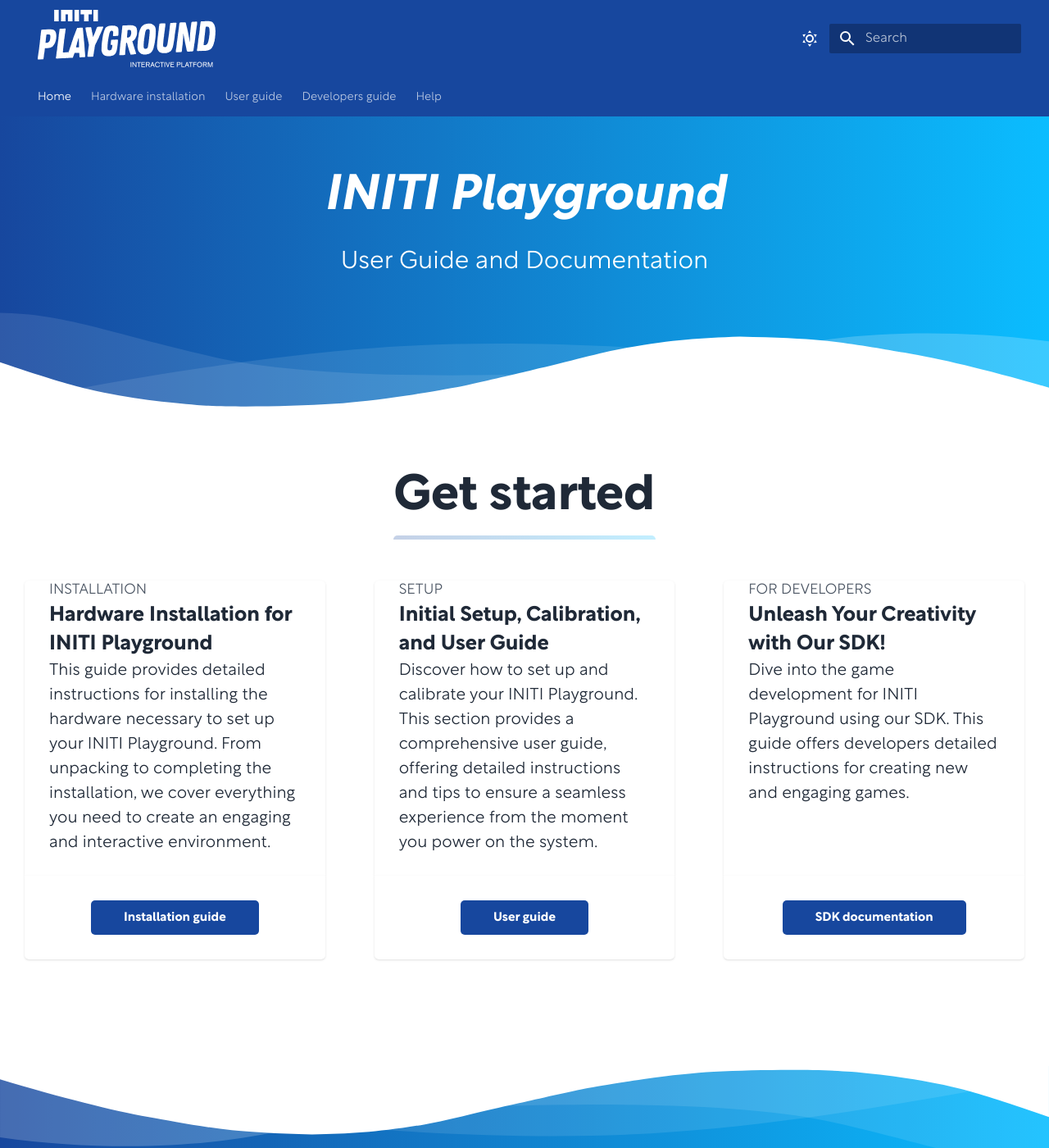
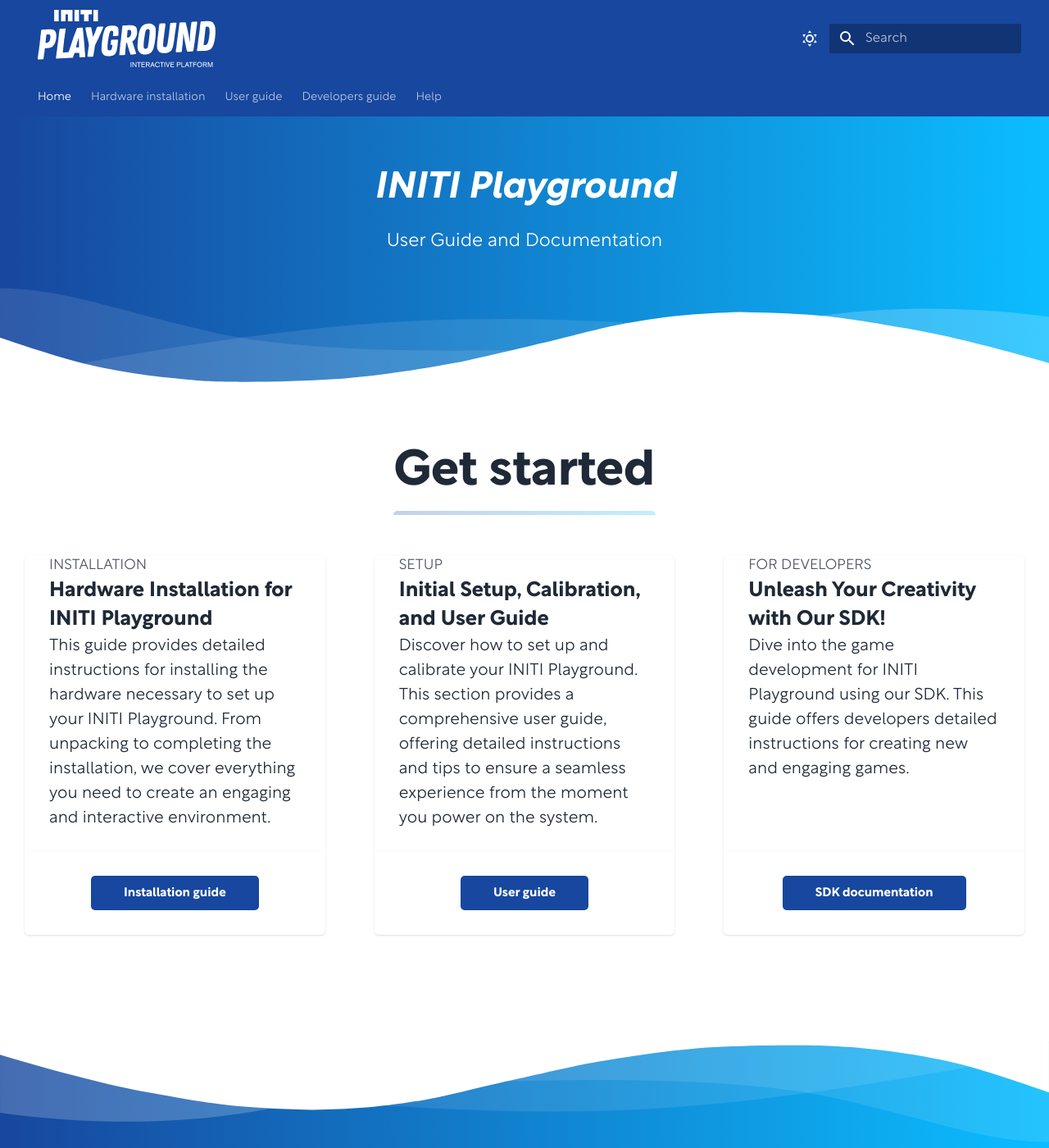
Before and after one commit to INITI-Playground/initi-playground-docs, an MkDocs documentation site: the page built from docs/index.md, in a window 1280 px wide and 1400 px high. Shown: the whole window at 82% size. Built offline with MkDocs 1.6.1 and Material for MkDocs 9.7.7, drawn with Linux system fonts in a browser that asks for light colours; some web fonts are replaced.

Commit message:
smaller homepage font

```diff
--- a/docs/stylesheets/output.css
+++ b/docs/stylesheets/output.css
@@ -715,10 +715,6 @@
   clear: none;
 }
 
-.m-8 {
-  margin: 2rem;
-}
-
 .-mx-3 {
   margin-left: -0.75rem;
   margin-right: -0.75rem;
@@ -782,16 +778,8 @@
   margin-bottom: 1.5rem;
 }
 
-.mb-8 {
-  margin-bottom: 2rem;
-}
-
 .mt-2 {
   margin-top: 0.5rem;
-}
-
-.mt-6 {
-  margin-top: 1.5rem;
 }
 
 .mt-auto {
@@ -909,10 +897,6 @@
   width: 16.666667%;
 }
 
-.w-5\/6 {
-  width: 83.333333%;
-}
-
 .w-64 {
   width: 16rem;
 }
@@ -931,10 +915,6 @@
 
 .w-full {
   width: 100%;
-}
-
-.max-w-5xl {
-  max-width: 64rem;
 }
 
 .max-w-lg {
@@ -1783,10 +1763,6 @@
   border-radius: 0.25rem;
 }
 
-.rounded-full {
-  border-radius: 9999px;
-}
-
 .rounded-b {
   border-bottom-right-radius: 0.25rem;
   border-bottom-left-radius: 0.25rem;
@@ -2193,16 +2169,16 @@
   vertical-align: super;
 }
 
-.text-2xl {
-  font-size: 1.5rem;
-  line-height: 2rem;
-}
-
 .text-3xl {
   font-size: 1.875rem;
   line-height: 2.25rem;
 }
 
+.text-4xl {
+  font-size: 2.25rem;
+  line-height: 2.5rem;
+}
+
 .text-5xl {
   font-size: 3rem;
   line-height: 1;
@@ -2305,10 +2281,6 @@
   font-variant-numeric: var(--tw-ordinal) var(--tw-slashed-zero) var(--tw-numeric-figure) var(--tw-numeric-spacing) var(--tw-numeric-fraction);
 }
 
-.leading-none {
-  line-height: 1;
-}
-
 .leading-normal {
   line-height: 1.5;
 }
@@ -2352,11 +2324,6 @@
 .text-gray-800 {
   --tw-text-opacity: 1;
   color: rgb(31 41 55 / var(--tw-text-opacity));
-}
-
-.text-pink-500 {
-  --tw-text-opacity: 1;
-  color: rgb(236 72 153 / var(--tw-text-opacity));
 }
 
 .text-red-500 {
@@ -2683,10 +2650,6 @@
   transition-duration: 150ms;
 }
 
-.duration-300 {
-  transition-duration: 300ms;
-}
-
 .ease-in {
   transition-timing-function: cubic-bezier(0.4, 0, 1, 1);
 }
@@ -2785,12 +2748,6 @@
   }
 }
 
-.hover\:scale-105:hover {
-  --tw-scale-x: 1.05;
-  --tw-scale-y: 1.05;
-  transform: translate(var(--tw-translate-x), var(--tw-translate-y)) rotate(var(--tw-rotate)) skewX(var(--tw-skew-x)) skewY(var(--tw-skew-y)) scaleX(var(--tw-scale-x)) scaleY(var(--tw-scale-y));
-}
-
 .hover\:bg-initi-light:hover {
   --tw-bg-opacity: 1;
   background-color: rgb(11 189 255 / var(--tw-bg-opacity));
@@ -2842,18 +2799,6 @@
 }
 
 @media (min-width: 640px) {
-  .sm\:h-64 {
-    height: 16rem;
-  }
-
-  .sm\:w-1\/2 {
-    width: 50%;
-  }
-
-  .sm\:flex-row {
-    flex-direction: row;
-  }
-
   .sm\:underline {
     text-decoration-line: underline;
   }
--- a/overrides/home.html
+++ b/overrides/home.html
@@ -25,10 +25,10 @@
       <!--Left Col-->
       <div class="flex flex-col w-full justify-center text-center md:text-center">
         <!--<p class="uppercase tracking-loose w-full">What business are you?</p>-->
-        <h1 class="my-4 text-5xl font-bold leading-tight">
+        <h1 class="my-4 text-4xl font-bold leading-tight">
           <i>INITI Playground</i>
         </h1>
-        <p class="leading-normal text-2xl mb-12">
+        <p class="leading-normal text-lg mb-12">
             User Guide and Documentation
         </p>
       </div>
```
